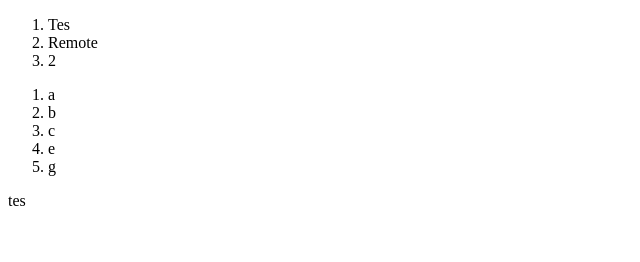
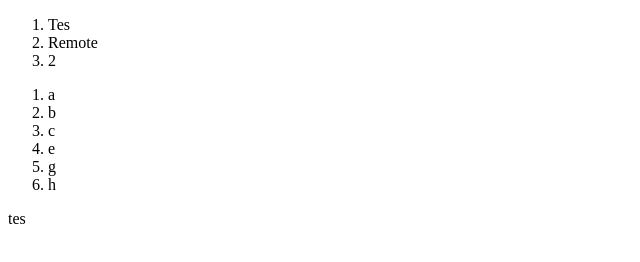
Before and after one commit to letsdotit/tes-remote-2, a plain HTML site: page index.html in a window 1280 px wide. Shown: the full height of the page, 0-640 px from the left. Drawn offline with Linux system fonts and the light colour scheme.

Commit message:
menambahkan list item h

```diff
--- a/index.html
+++ b/index.html
@@ -19,6 +19,7 @@
             <li>c</li>
             <li>e</li>
             <li>g</li>
+            <li>h</li>
         </ol>
     </div>
     <div>
```
